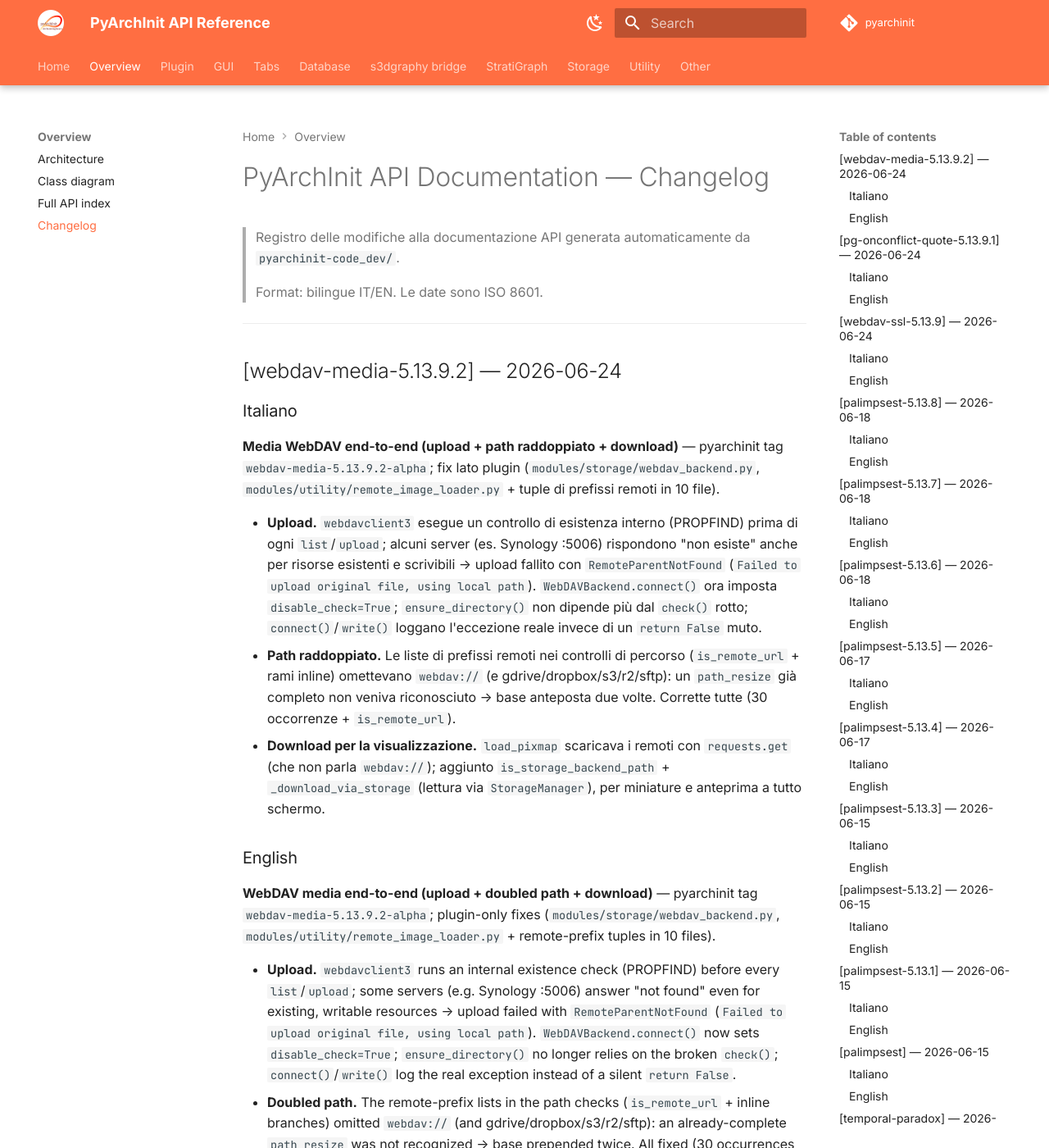
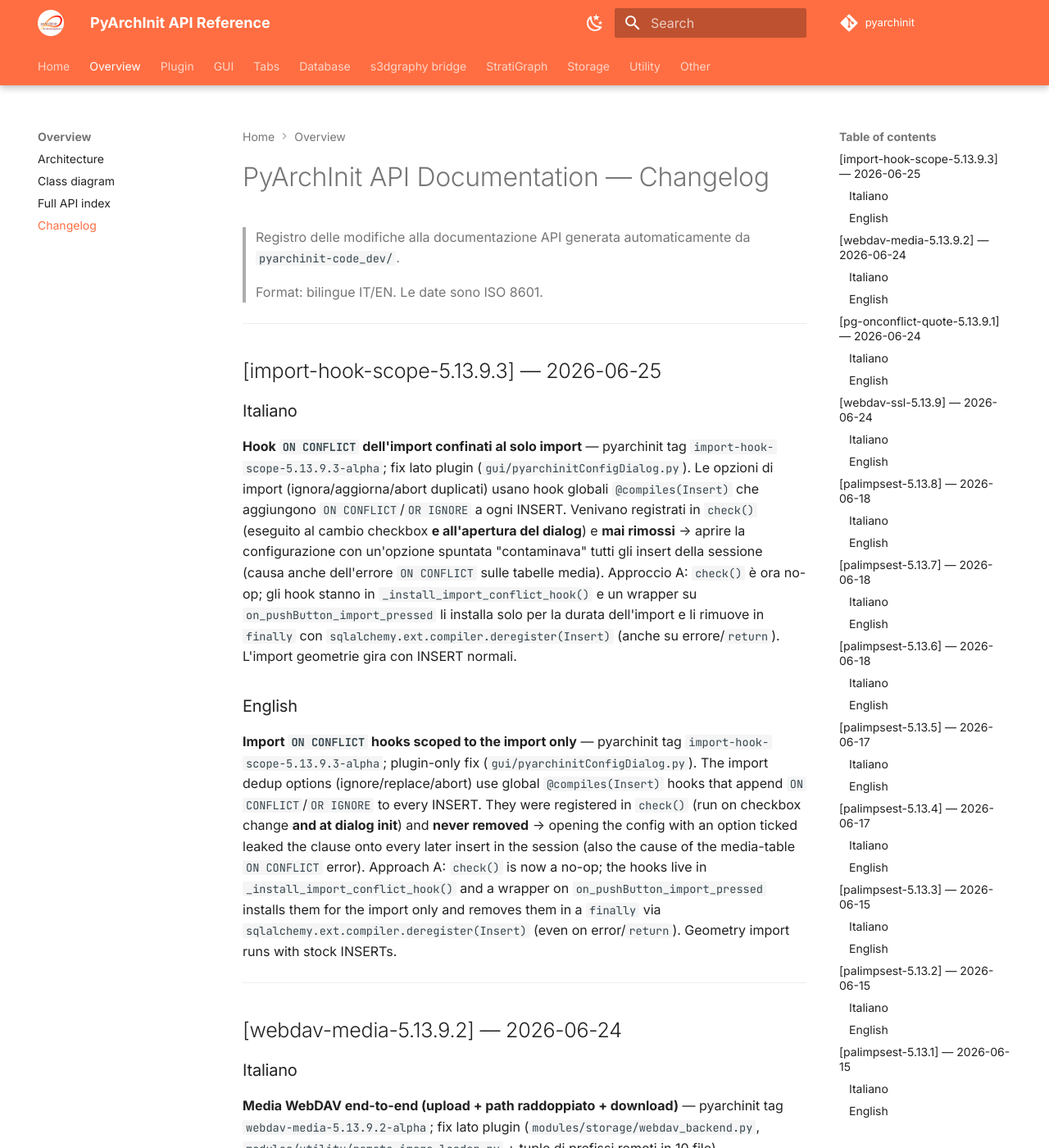
Before and after one commit to enzococca/pyarchinit-api-docs, an MkDocs documentation site: the page built from docs/CHANGELOG.md, in a window 1280 px wide and 1400 px high. Shown: the whole window at 82% size. Built offline with MkDocs 1.6.1 and Material for MkDocs 9.7.7, drawn with Linux system fonts in a browser that asks for light colours; comment, search, counter and statistics services are not loaded.

Commit message:
changelog: add import-hook-scope-5.13.9.3 (scope import ON CONFLICT @compiles hooks to the import only)

```diff
--- a/docs/CHANGELOG.md
+++ b/docs/CHANGELOG.md
@@ -4,6 +4,18 @@
 > da `pyarchinit-code_dev/`.
 >
 > Format: bilingue IT/EN. Le date sono ISO 8601.
+
+---
+
+## [import-hook-scope-5.13.9.3] — 2026-06-25
+
+### Italiano
+
+**Hook `ON CONFLICT` dell'import confinati al solo import** — pyarchinit tag `import-hook-scope-5.13.9.3-alpha`; fix lato plugin (`gui/pyarchinitConfigDialog.py`). Le opzioni di import (ignora/aggiorna/abort duplicati) usano hook globali `@compiles(Insert)` che aggiungono `ON CONFLICT`/`OR IGNORE` a ogni INSERT. Venivano registrati in `check()` (eseguito al cambio checkbox **e all'apertura del dialog**) e **mai rimossi** → aprire la configurazione con un'opzione spuntata "contaminava" tutti gli insert della sessione (causa anche dell'errore `ON CONFLICT` sulle tabelle media). Approccio A: `check()` è ora no-op; gli hook stanno in `_install_import_conflict_hook()` e un wrapper su `on_pushButton_import_pressed` li installa solo per la durata dell'import e li rimuove in `finally` con `sqlalchemy.ext.compiler.deregister(Insert)` (anche su errore/`return`). L'import geometrie gira con INSERT normali.
+
+### English
+
+**Import `ON CONFLICT` hooks scoped to the import only** — pyarchinit tag `import-hook-scope-5.13.9.3-alpha`; plugin-only fix (`gui/pyarchinitConfigDialog.py`). The import dedup options (ignore/replace/abort) use global `@compiles(Insert)` hooks that append `ON CONFLICT`/`OR IGNORE` to every INSERT. They were registered in `check()` (run on checkbox change **and at dialog init**) and **never removed** → opening the config with an option ticked leaked the clause onto every later insert in the session (also the cause of the media-table `ON CONFLICT` error). Approach A: `check()` is now a no-op; the hooks live in `_install_import_conflict_hook()` and a wrapper on `on_pushButton_import_pressed` installs them for the import only and removes them in a `finally` via `sqlalchemy.ext.compiler.deregister(Insert)` (even on error/`return`). Geometry import runs with stock INSERTs.
 
 ---
 
```
